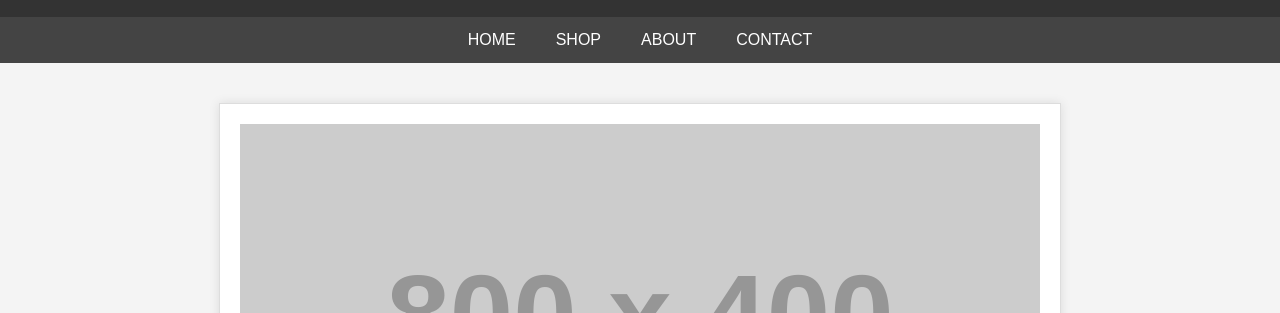
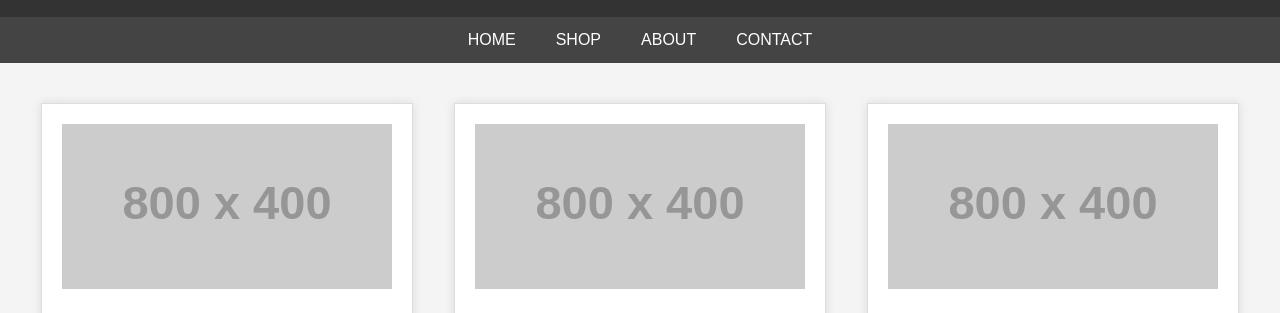
Before and after one commit to FR3DER1C-R/MapWebsite, a plain HTML site: page shop.html in a window 1280 px wide. Shown: the part 83-396 px from the top of the page. Drawn offline with Linux system fonts and the light colour scheme; placeholder pictures from the web are drawn by us.

Commit message:
shoppage

```diff
--- a/shop.html
+++ b/shop.html
@@ -34,13 +34,19 @@
         .container {
             padding: 20px;
         }
+        .products {
+            display: flex;
+            justify-content: space-around;
+            flex-wrap: wrap;
+        }
         .product {
             background-color: #fff;
-            margin: 20px auto;
+            margin: 20px;
             padding: 20px;
             border: 1px solid #ddd;
             box-shadow: 0 0 10px rgba(0,0,0,0.1);
-            max-width: 800px;
+            width: 30%;
+            box-sizing: border-box;
         }
         .product img {
             max-width: 100%;
@@ -78,6 +84,7 @@
         <a href="contact.html">Contact</a>
     </nav>
     <div class="container">
+        <div class="products">
             <div class="product">
                 <img src="https://via.placeholder.com/800x400" alt="Product 1">
                 <h2>Product 1</h2>
@@ -97,6 +104,7 @@
                 <p class="price">$19.99</p>
             </div>
         </div>
+    </div>
     <footer>
         <p>&copy; 2024 My eCommerce Site. All rights reserved.</p>
     </footer>
```
Also changed, not shown: index.html (+1 -1 lines). Lines whose indentation alone changed are shown as unchanged.
